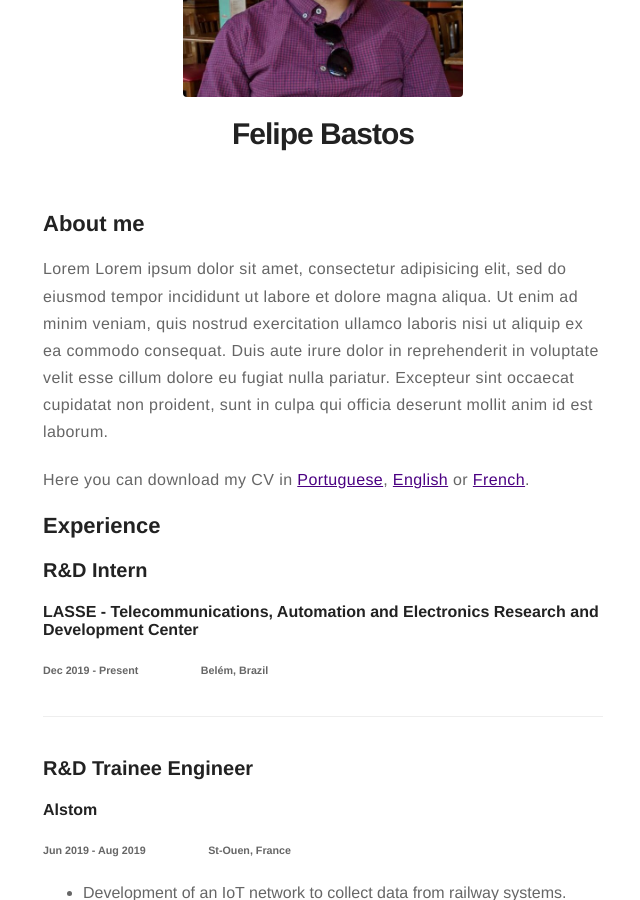
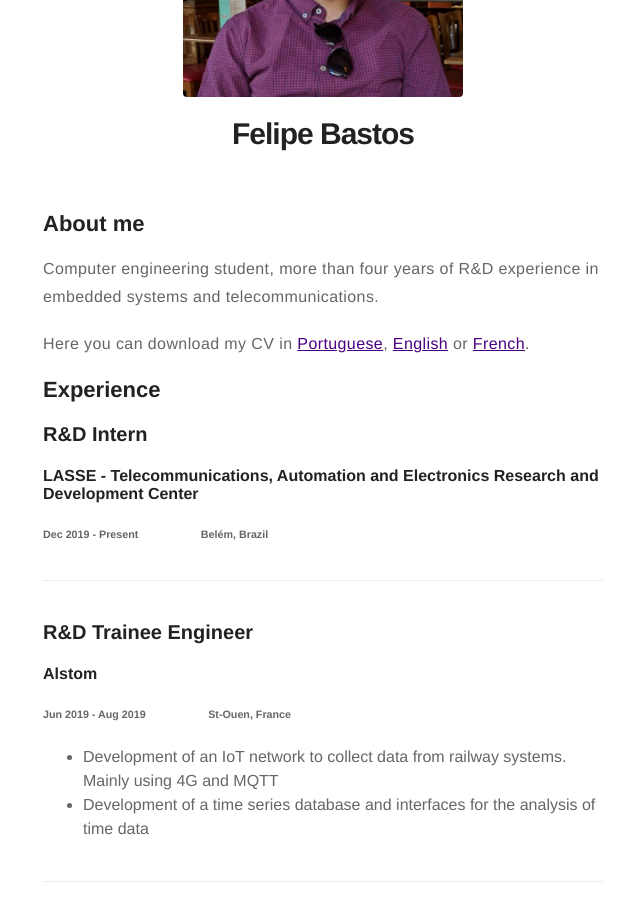
Before and after one commit to felipebastosb/felipebastosb.github.io, a Jekyll site: the page built from resume.md, in a window 1280 px wide and 900 px high, scrolled down 308 px. Shown: the whole window, without its empty margins (317-957 px from the left). Built offline with Jekyll 4.4.1, drawn with Linux system fonts in a browser that asks for light colours.

Commit message:
Update resume.md

```diff
--- a/resume.md
+++ b/resume.md
@@ -10,12 +10,7 @@ layout: page
 
 ## About me
 
-Lorem Lorem ipsum dolor sit amet, consectetur adipisicing elit, sed do eiusmod
-tempor incididunt ut labore et dolore magna aliqua. Ut enim ad minim veniam,
-quis nostrud exercitation ullamco laboris nisi ut aliquip ex ea commodo
-consequat. Duis aute irure dolor in reprehenderit in voluptate velit esse
-cillum dolore eu fugiat nulla pariatur. Excepteur sint occaecat cupidatat non
-proident, sunt in culpa qui officia deserunt mollit anim id est laborum.
+Computer engineering student, more than four years of R&D experience in embedded systems and telecommunications.
 
 Here you can download my CV in [Portuguese](https://google.com/), [English](https://google.com/) or [French](https://google.com/).
 
```
